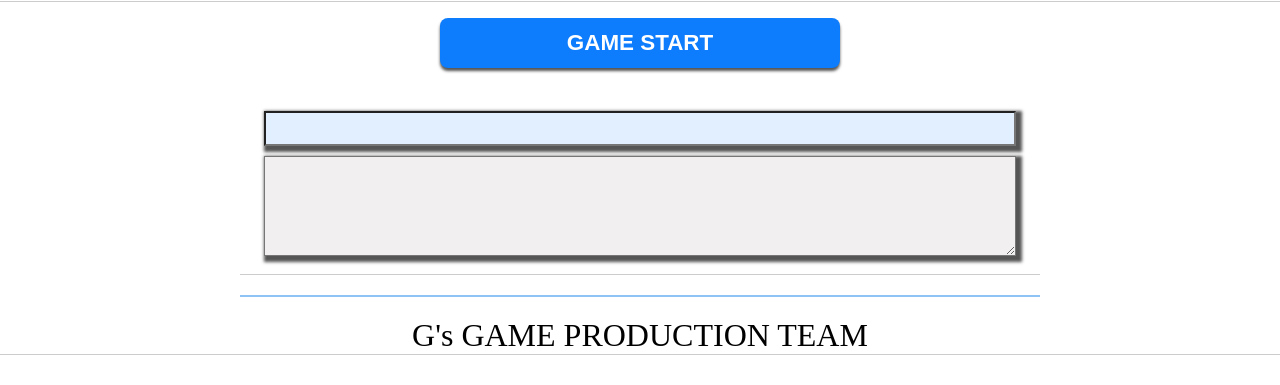
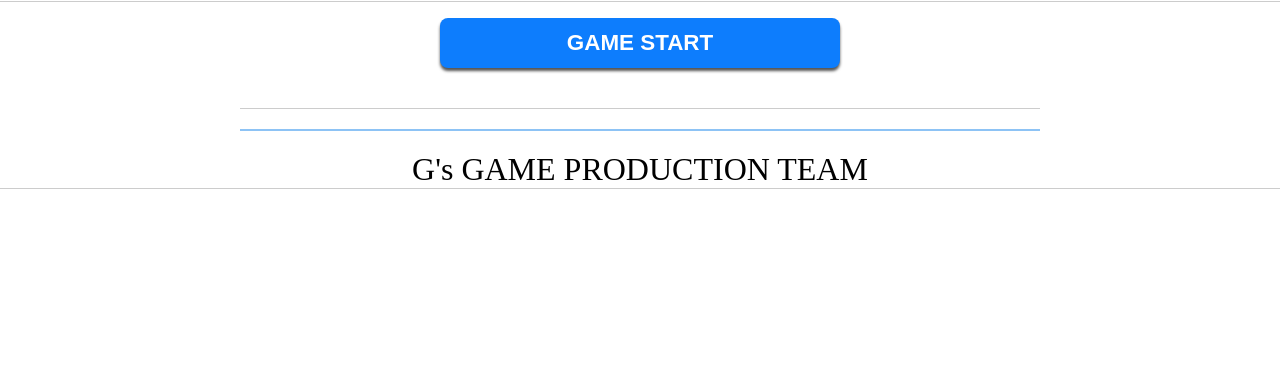
Before and after one commit to kawadiamond/GAMERPG, a plain HTML site: page kadai/index.html in a window 1280 px wide. Shown: the part 79-464 px from the top of the page. Drawn offline with Linux system fonts and the light colour scheme.

Commit message:
不要な入力フィールドを削除

```diff
--- a/kadai/index.html
+++ b/kadai/index.html
@@ -20,8 +20,6 @@
     <div id="player" class="btn-area btn-row">
         <button id="attack" class="btn btn-attack">ATTACK</button>
     </div>
-    <input type="text" id="key">
-    <textarea id="memo"></textarea>
 </main>
 <table id="list">
 <!-- ここに追加データが挿入される -->
```
